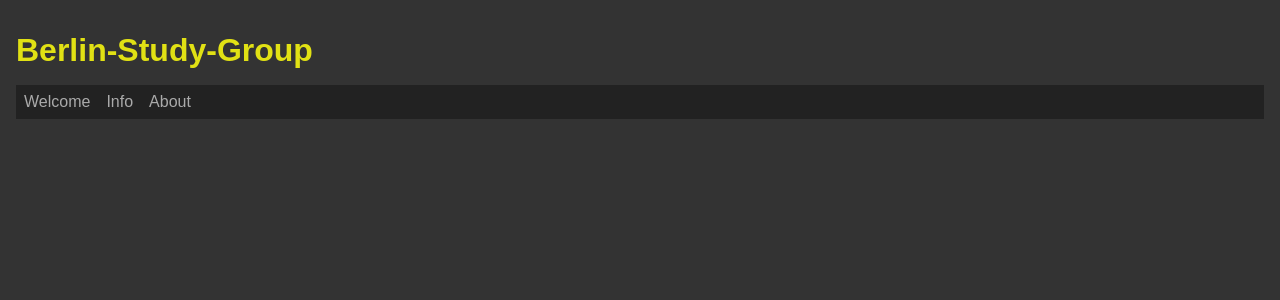
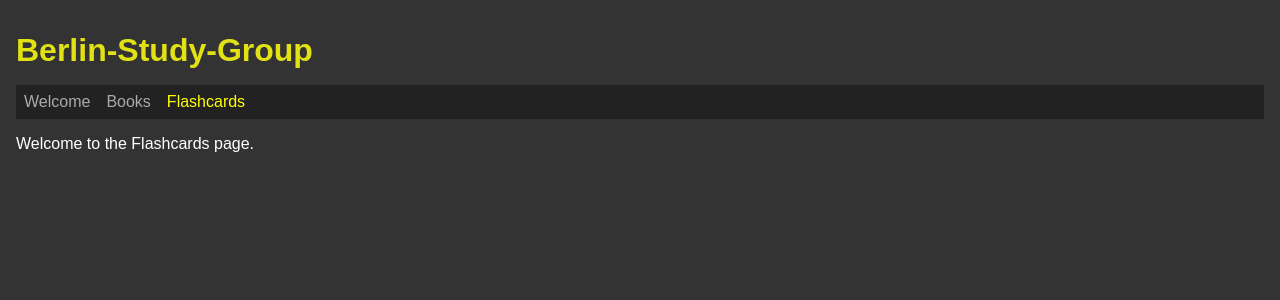
Before and after one commit to Scientific-Research/mk004-useContext-Berlin-Study-Group-React-Vite-Typescript, a React (Vite) app: page /flashcards in a window 1280 px wide. Shown: the top 300 px of the page. Built offline with nearby package versions, Linux system fonts and the light colour scheme.

Commit message:
all three pages are updated

```diff
--- a/src/App.tsx
+++ b/src/App.tsx
@@ -1,8 +1,8 @@
 // import './App.css';
-import { NavLink, Route, Routes } from 'react-router-dom';
+import { Navigate, NavLink, Route, Routes } from 'react-router-dom';
 import { PageWelcome } from './components/PageWelcome';
-import { PageInfo } from './components/PageInfo';
-import { PageAbout } from './components/PageAbout';
+import { PageBooks } from './components/PageBooks';
+import { PageFlashcards } from './components/PageFlashcards';
 
 function App() {
   return (
@@ -11,14 +11,15 @@ function App() {
 
       <nav>
         <NavLink to="welcome">Welcome</NavLink>
-        <NavLink to="info">Info</NavLink>
-        <NavLink to="about">About</NavLink>
+        <NavLink to="books">Books</NavLink>
+        <NavLink to="flashcards">Flashcards</NavLink>
       </nav>
 
       <Routes>
         <Route path="welcome" element={<PageWelcome />}></Route>
-        <Route path="info" element={<PageInfo />}></Route>
-        <Route path="about" element={<PageAbout />}></Route>
+        <Route path="books" element={<PageBooks />}></Route>
+        <Route path="flashcards" element={<PageFlashcards />}></Route>
+        <Route path="/" element={<Navigate to="welcome" />}></Route>
       </Routes>
 
       {/* <h3>welcome to this site.</h3> */}
--- a/src/components/PageAbout.tsx
+++ /dev/null
@@ -1,7 +0,0 @@
-export const PageAbout = () => {
-  return (
-    <>
-      <p>Welcome to the About page.</p>
-    </>
-  );
-};
--- /dev/null
+++ b/src/components/PageBooks.tsx
@@ -0,0 +1,7 @@
+export const PageBooks = () => {
+  return (
+    <>
+      <p>Welcome to the Books page.</p>
+    </>
+  );
+};
--- /dev/null
+++ b/src/components/PageFlashcards.tsx
@@ -0,0 +1,7 @@
+export const PageFlashcards = () => {
+  return (
+    <>
+      <p>Welcome to the Flashcards page.</p>
+    </>
+  );
+};
--- a/src/components/PageInfo.tsx
+++ /dev/null
@@ -1,7 +0,0 @@
-export const PageInfo = () => {
-  return (
-    <>
-      <p>Welcome to the Info page.</p>
-    </>
-  );
-};
```
Also changed, not shown: index.html (line endings or trailing spaces).
